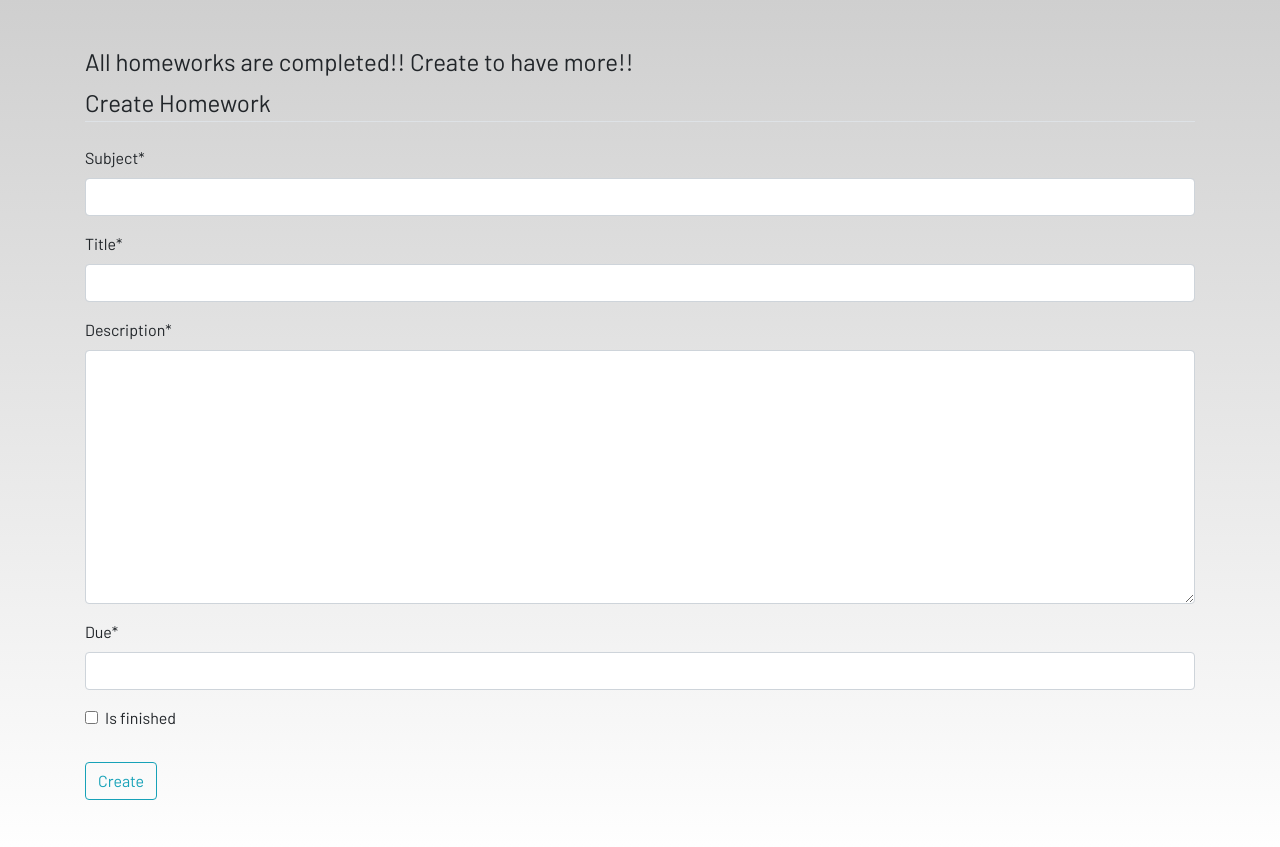
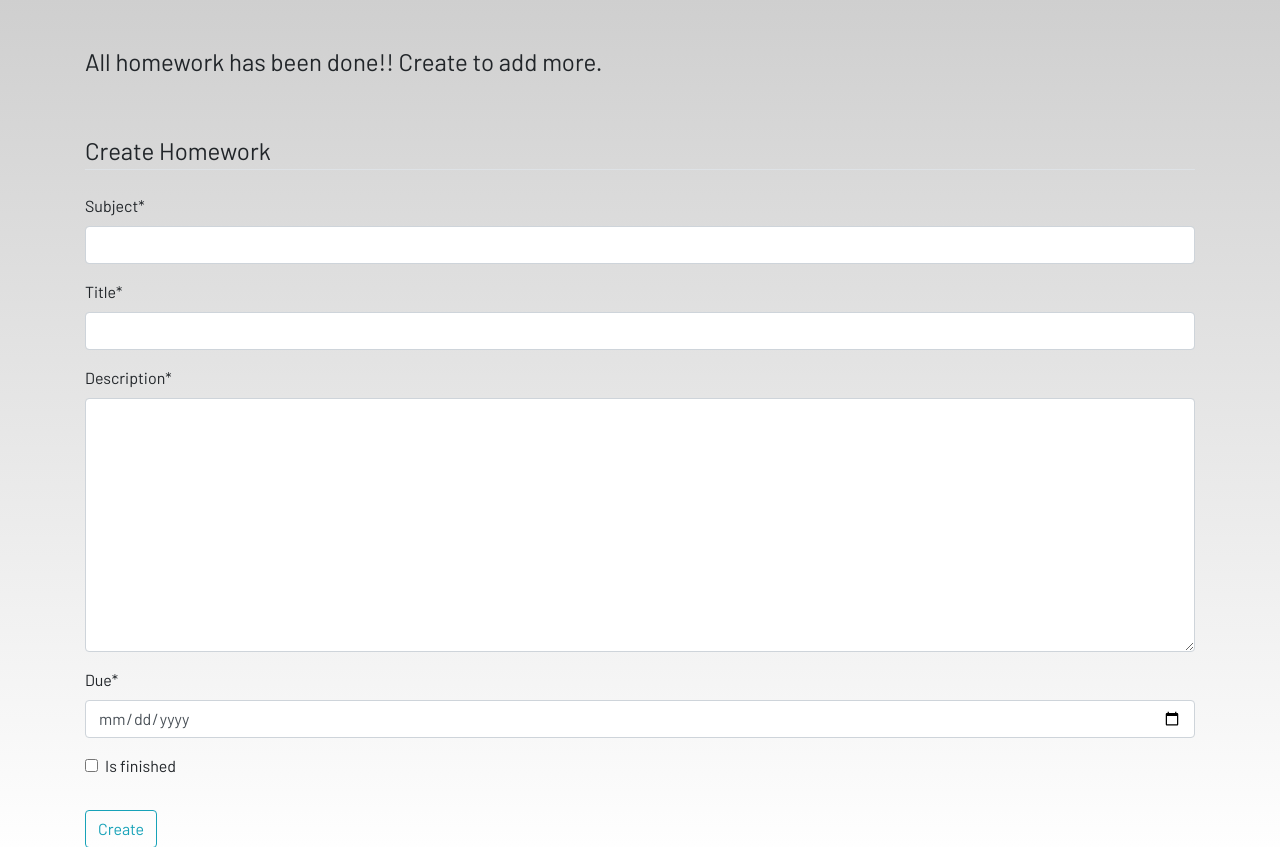
Before and after one commit to Nishalpf3/studentstudyportal, a Django app: page /homework in a window 1280 px wide. Shown: the part 56-903 px from the top of the page. Run offline with Django 5.2, Linux system fonts and the light colour scheme; a user stored in the database is signed in; data comes from the database, SQL or seed files in the repository; both versions use the stored data as it was after the commit; some libraries are stand-ins or nearby versions; some web fonts are replaced.

Commit message:
problem with updatefn resolved

```diff
--- a/studentstudyportal/dashboard/forms.py
+++ b/studentstudyportal/dashboard/forms.py
@@ -10,12 +10,13 @@ class NotesForm(forms.ModelForm):
 class DateInput(forms.DateInput):
     input_type = 'date'
 
-
 class HomeworkForm(forms.ModelForm):
     class Meta:
         model = Homework
-        widget = {'due':DateInput()}
         fields = ['subject', 'title', 'description', 'due', 'is_finished']
+        widgets = {
+            'due': DateInput(),
+        }
 
 
 class DashboardForm(forms.Form):
--- a/studentstudyportal/dashboard/templates/dashboard/homework.html
+++ b/studentstudyportal/dashboard/templates/dashboard/homework.html
@@ -4,7 +4,6 @@
 {% block content %}
 
 <div class="container">
-
     {% if not homework_done %}
     <table class="table table-striped table-bordered table-hover table-dark">
         <thead>
@@ -13,50 +12,45 @@
                 <th scope="col">Subject</th>
                 <th scope="col">Title</th>
                 <th scope="col">Description</th>
-                <th scope="col">Due</th>
+                <th scope="col">Due Date</th>
                 <th scope="col">Status</th>
                 <th scope="col">Delete</th>
             </tr>
         </thead>
         <tbody>
-            {% for homework in homeworks %}
+            {% for hw in homeworks %}
             <tr>
-                <th scope="row">{{forloop.counter}}</th>
-                <td>{{homework.subject}}</td>
-                <td>{{homework.title}}</td>
-                <td>{{homework.description}}</td>
-                <td>{{homework.due}}</td>
-
+                <th scope="row">{{ forloop.counter }}</th>
+                <td>{{ hw.subject }}</td>
+                <td>{{ hw.title }}</td>
+                <td>{{ hw.description }}</td>
+                <td>{{ hw.due }}</td>
                 <td>
-                    <a href="{% url 'update-homework' homework.id %}">
+                    <form method="POST" action="{% url 'update-homework' hw.id %}">
+                        {% csrf_token %}
                         <div class="form-check">
-                            {% if homework.is_finished == True %}
-                            <input class="form-check-input" type="checkbox" value="" checked>
-                            {% else %}
-                            <input class="form-check-input" type="checkbox" value="">
-                            {% endif %}
+                            <input class="form-check-input" type="checkbox" name="is_finished" value="on" {% if hw.is_finished %}checked{% endif %} onchange="this.form.submit()">
                             <label class="form-check-label text-light" for="flexCheckDefault">
                                 Mark as Completed
                             </label>
-
                         </div>
-                    </a>
+                    </form>
                 </td>
-                <td><a href="{% url 'delete-homework' homework.id %}"><i class="fa fa-trash fa-2x"></i></a></td>
+                <td><a href="{% url 'delete-homework' hw.id %}"><i class="fa fa-trash fa-2x"></i></a></td>
             </tr>
             {% endfor %}
         </tbody>
     </table>
     {% else %}
-    <h4>All homeworks are completed!! Create to have more!!</h4>
+    <h4>All homework has been done!! Create to add more.</h4>
     {% endif %}
-</div>
-<div class=" container">
+</div><br><br>
+<div class="container">
     <form method="POST">
         {% csrf_token %}
         <fieldset class="form-group">
             <legend class="border-bottom mb-4">Create Homework</legend>
-            {{form|crispy}}
+            {{ form|crispy }}
         </fieldset>
         <div class="form-group">
             <button href="" class="btn btn-outline-info" type="submit">
@@ -65,4 +59,5 @@
         </div>
     </form>
 </div>
+
 {% endblock content %}
--- a/studentstudyportal/dashboard/views.py
+++ b/studentstudyportal/dashboard/views.py
@@ -68,13 +68,14 @@ def homework(request):
     return render(request, 'dashboard/homework.html',context)
 
 
-def update_homework(request,pk=None):
-    homework = Homework.objects.get(id=pk)
-    if homework.is_finished == True:
-        homework.is_finished = False
-    else:
-        homework.is_finished = True
-    homework.save()
+def update_homework(request, pk=None):
+    homework = get_object_or_404(Homework, id=pk)
+    if request.method == 'POST':
+        if 'is_finished' in request.POST:
+            homework.is_finished = True
+        else:
+            homework.is_finished = False
+        homework.save()
     return redirect('homework')
 
 
@@ -152,13 +153,14 @@ def todo(request):
     return render(request,"dashboard/todo.html",context)
 
 
-def update_todo(request,pk=None):
-    todo = Todo.objects.get(id=pk)
-    if todo.is_finished == True:
-        todo.is_finished = False
-    else:
-        todo.is_finished = True
-    todo.save()
+def update_todo(request, pk=None):
+    todo = get_object_or_404(Todo, id=pk)
+    if request.method == 'POST':
+        if 'is_finished' in request.POST:
+            todo.is_finished = True
+        else:
+            todo.is_finished = False
+        todo.save()
     return redirect('todo')
 
 
```
Also changed, not shown: studentstudyportal/dashboard/templates/dashboard/todo.html (+4 -8 lines), studentstudyportal/db.sqlite3.
